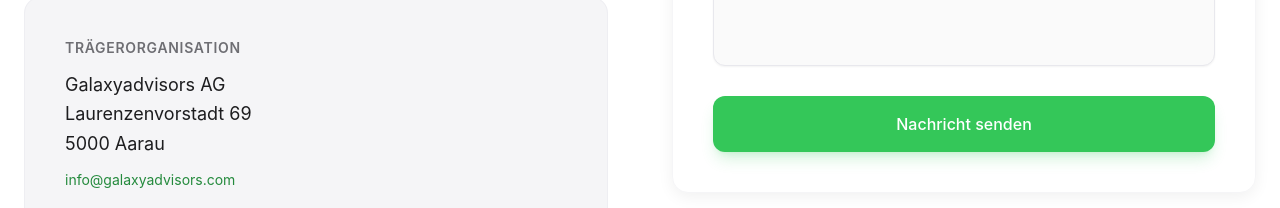
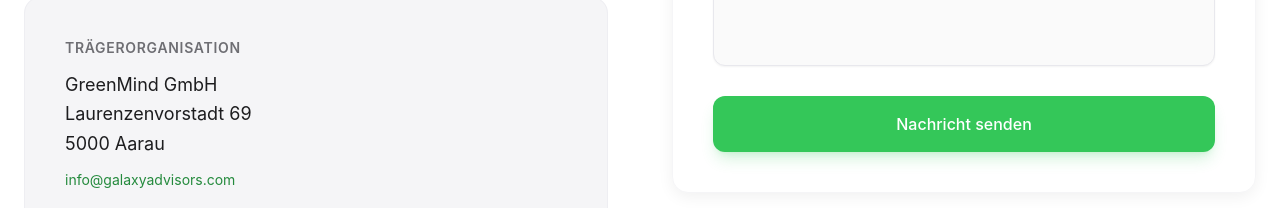
Before and after one commit to Dinten-dev/GreenMindDB, a Next.js app in the folder frontend/: page /en/contact in a window 1280 px wide. Shown: the part 489-697 px from the top of the page. Built offline with nearby package versions, Linux system fonts and the light colour scheme; no server answers.

Commit message:
fix(contact): show GreenMind GmbH as contact organization

```diff
--- a/frontend/src/app/[locale]/contact/page.tsx
+++ b/frontend/src/app/[locale]/contact/page.tsx
@@ -64,7 +64,7 @@
                   Trägerorganisation
                 </h3>
                 <p className="text-lg text-apple-gray-800 leading-relaxed">
-                  Galaxyadvisors AG
+                  GreenMind GmbH
                   <br />
                   Laurenzenvorstadt 69
                   <br />
```
